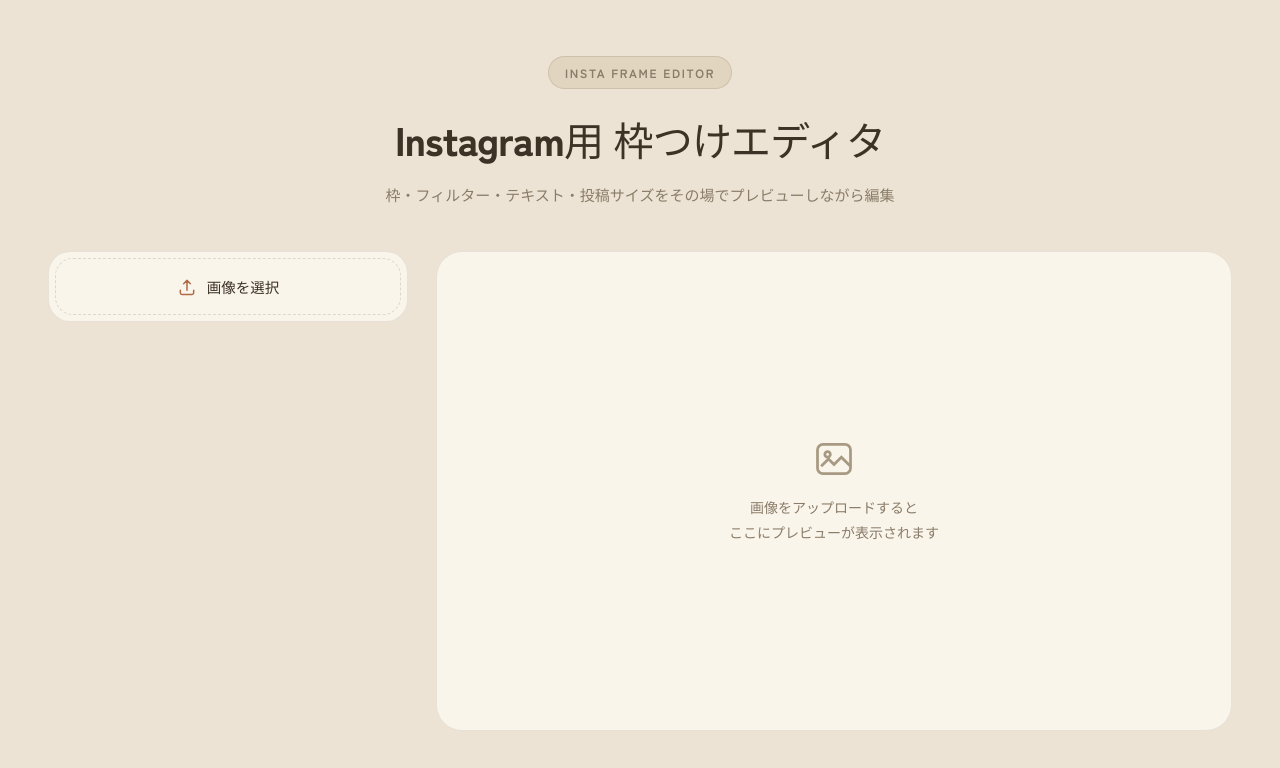
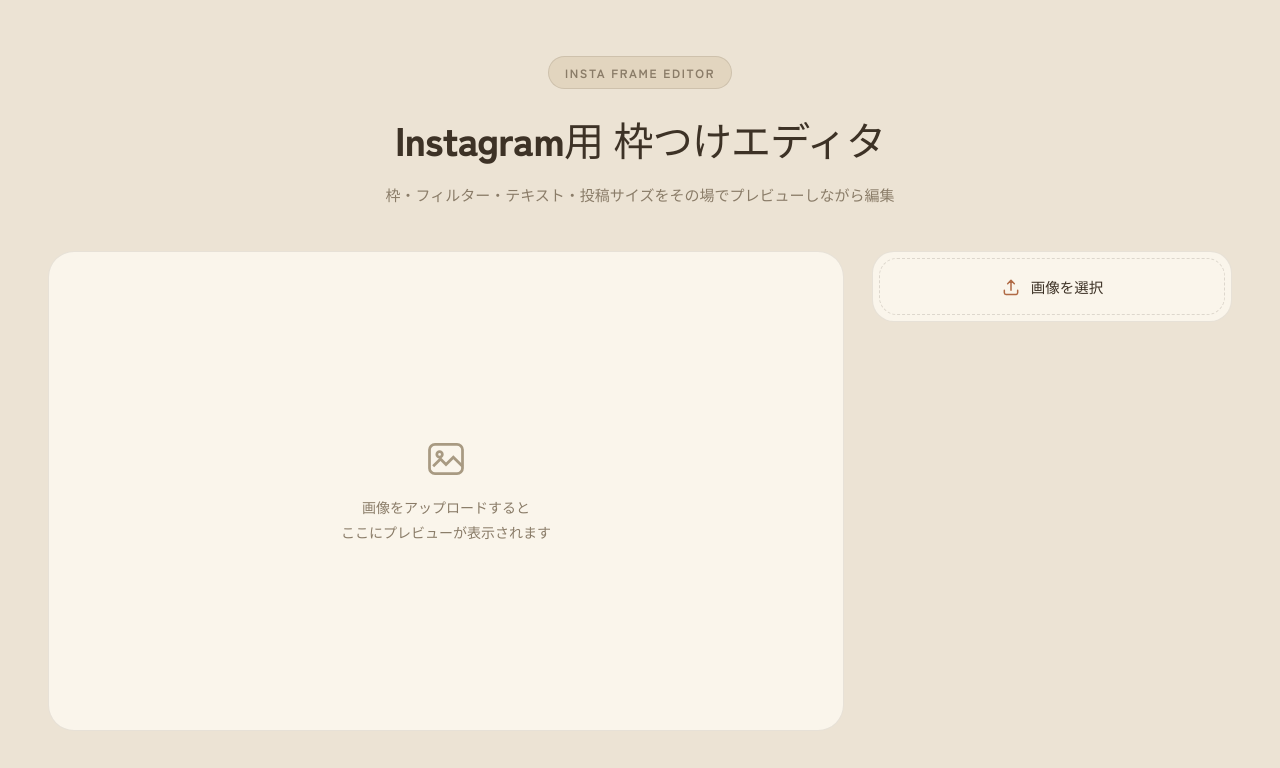
Before and after one commit to ishiyama1989/insta-frame-editor, a React (Vite) app: page / in a window 1280 px wide. Shown: the top 768 px of the page. Built offline with nearby package versions, Linux system fonts and the light colour scheme.

Commit message:
Move adjustment sidebar from left to right of preview
Swap grid column order and use CSS order so the sidebar sits right of the preview on desktop; mobile stacking (menu above preview) is unchanged.

```diff
--- a/src/App.css
+++ b/src/App.css
@@ -38,7 +38,7 @@
 
 .editor-layout {
   display: grid;
-  grid-template-columns: 360px 1fr;
+  grid-template-columns: 1fr 360px;
   gap: 28px;
   align-items: start;
 }
@@ -57,6 +57,11 @@
   display: flex;
   flex-direction: column;
   gap: 18px;
+  order: 2;
+}
+
+.preview-pane {
+  order: 1;
 }
 
 .panel {
@@ -322,3 +327,10 @@
   display: flex;
   justify-content: center;
 }
+
+@media (max-width: 900px) {
+  .sidebar,
+  .preview-pane {
+    order: initial;
+  }
+}
```
Also changed, not shown: 1 other file (tests, documents, lock files or other folders).
